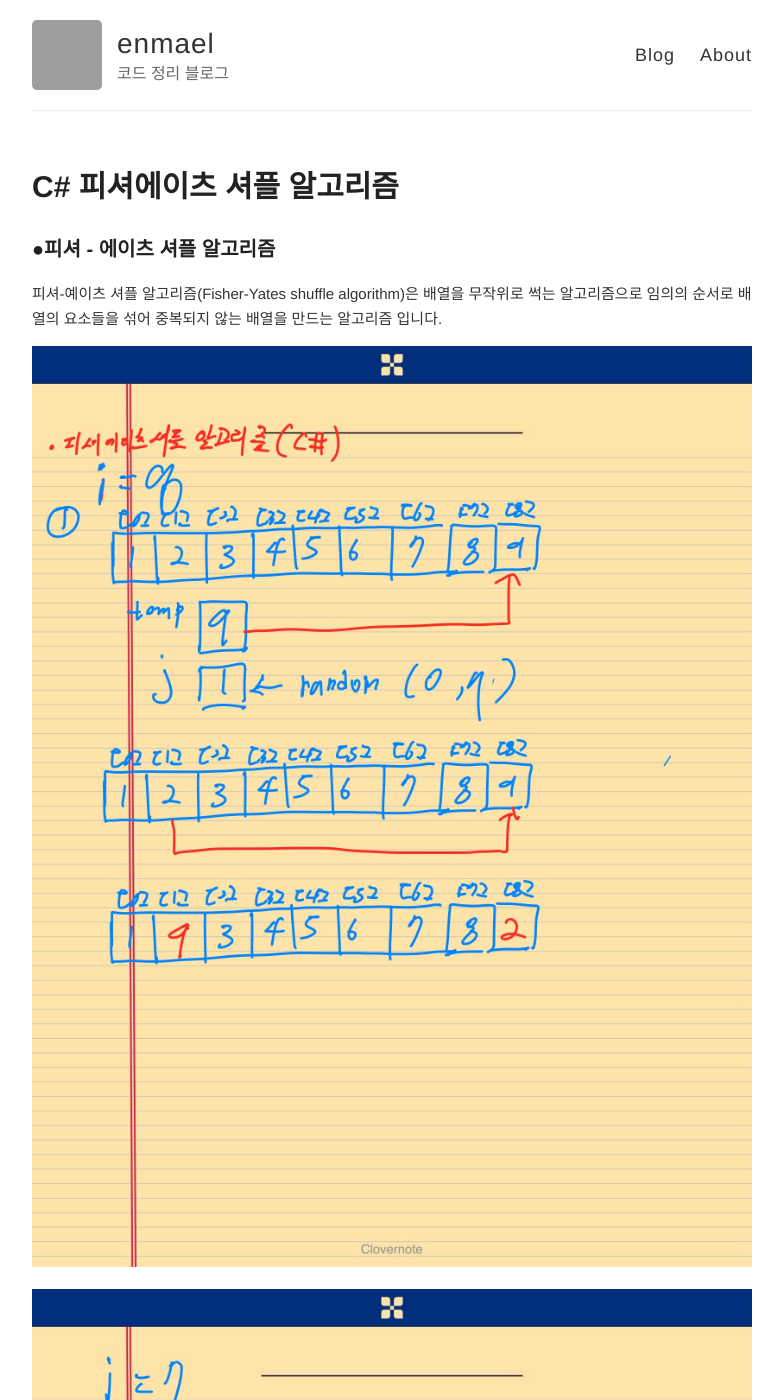
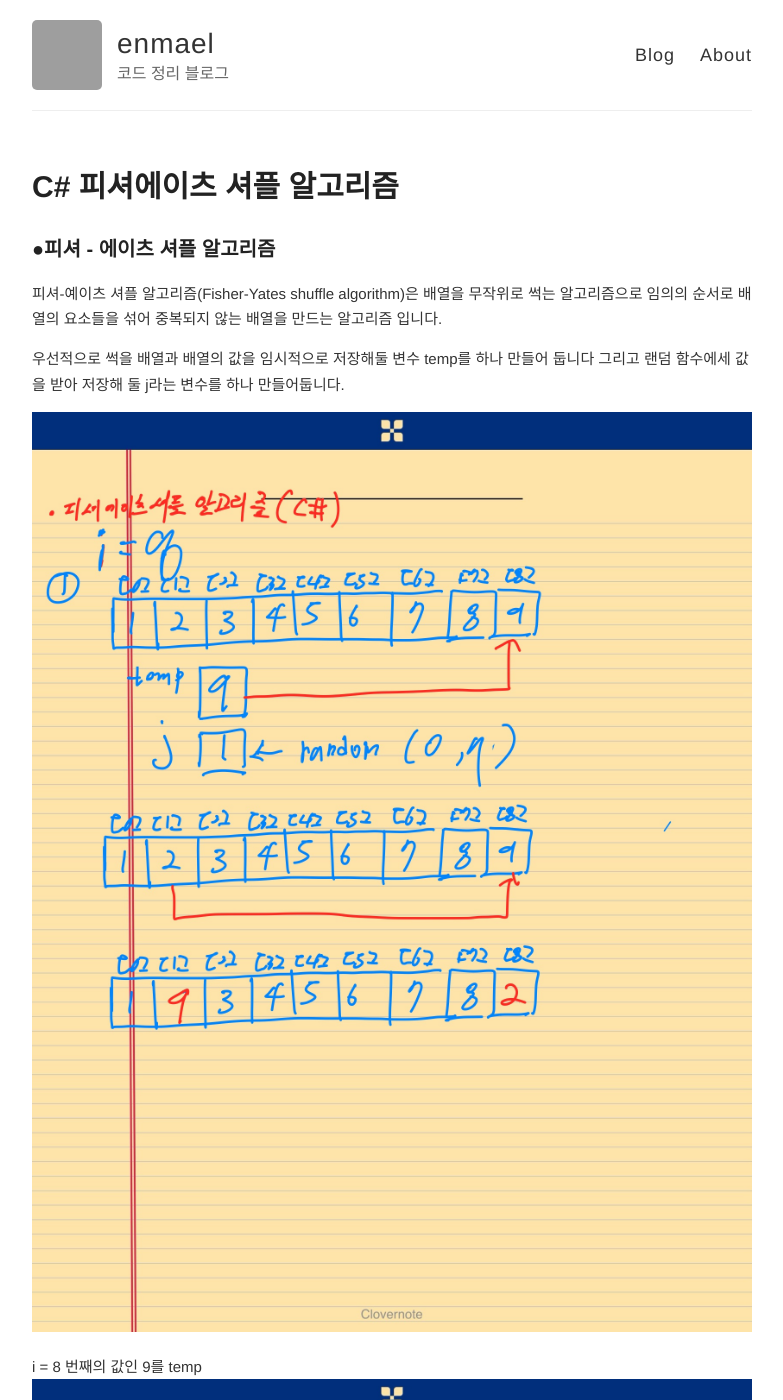
Before and after one commit to enmael/enmael.github.io, a Jekyll site: the page built from _posts/2024-7-10-sudoku-피셔에이츠 셔플 알고리즘.md, in a window 1280 px wide and 1400 px high. Shown: the whole window, without its empty margins (248-1031 px from the left). Built offline with Jekyll 4.4.1, drawn with Linux system fonts in a browser that asks for light colours; comment, search, counter and statistics services are not loaded; grey boxes are pictures that could not be loaded.

Commit message:
Update 2024-7-10-sudoku-피셔에이츠 셔플 알고리즘.md

```diff
--- a/_posts/2024-7-10-sudoku-피셔에이츠 셔플 알고리즘.md
+++ b/_posts/2024-7-10-sudoku-피셔에이츠 셔플 알고리즘.md
@@ -11,9 +11,15 @@ categories: blog
  피셔-예이츠 셔플 알고리즘(Fisher-Yates shuffle algorithm)은 배열을 무작위로 썩는 알고리즘으로 임의의 순서로 배열의 요소들을 섞어 중복되지 않는 배열을 만드는 알고리즘 입니다.
 </span>
 
+<span style="font-size: 15px;">
+ 우선적으로 썩을 배열과 배열의 값을 임시적으로 저장해둘 변수 temp를 하나 만들어 둡니다 그리고 랜덤 함수에세 값을 받아 저장해 둘 j라는 변수를 하나 만들어둡니다.
+</span>
 
 ![정리-1]({{ site.baseurl }}/images/정리-1.jpg)
 
+<span style="font-size: 15px;">
+i = 8 번째의 값인 9를 temp
+</span>
 ![정리-2]({{ site.baseurl }}/images/정리-2.jpg)
 
 ![정리-3]({{ site.baseurl }}/images/정리-3.jpg)
```
